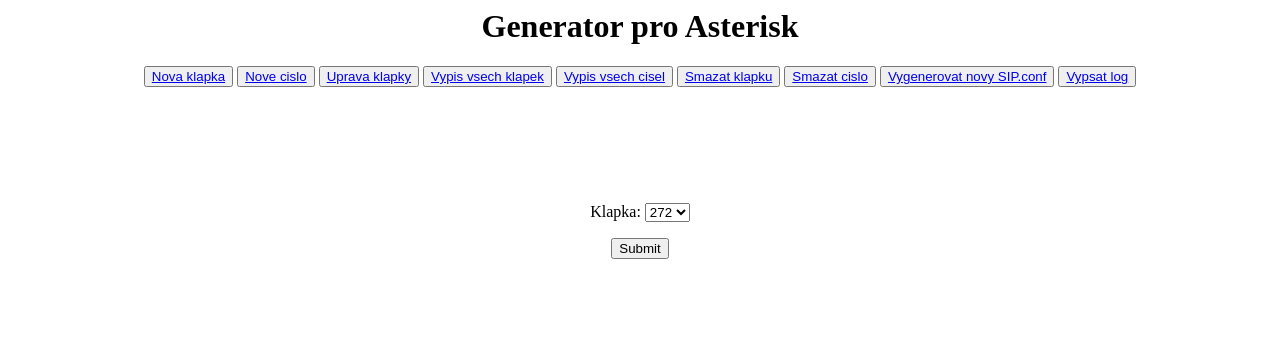
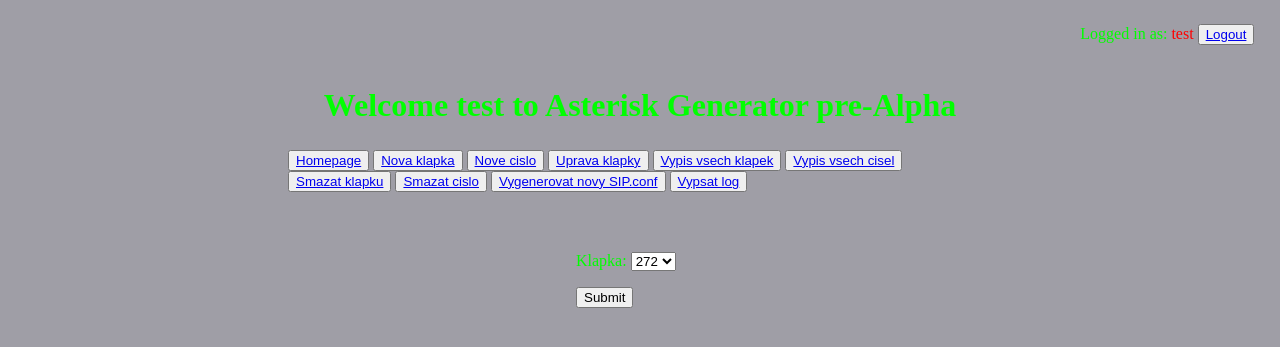
Before and after one commit to salwy/Asterisk_Generator, a PHP site: page /ext_update.php in a window 1280 px wide. Shown: the top 347 px of the page. Run offline with PHP 8.4, Linux system fonts and the light colour scheme; a user stored in the database is signed in; data comes from the database, SQL or seed files in the repository.

Commit message:
Git ignore, some fixes

```diff
--- a/Configs/config.ini
+++ b/Configs/config.ini
@@ -1,5 +1,5 @@
 [database]
-server = localhost:8889
+server = localhost:3306
 username = root
-password = root
+password =
 database = asterisk
--- a/Configs/login_script.php
+++ b/Configs/login_script.php
@@ -19,7 +19,7 @@
 
         $query = db_query("select * from users where secret='$password' AND user='$username'");
         $rows = mysqli_num_rows($query);
-        if ($rows == 1) {
+        if ($rows == 0) {
             $_SESSION['login_user']=$username;
             header("location: /www/Asterisk_Generator/index.php");
         } else {
--- a/ext_update.php
+++ b/ext_update.php
@@ -16,11 +16,15 @@
 ?>
 <html>
 <title>Asterisk Generator</title>
-
+<link rel="stylesheet"
+      href="Configs/style.css">
 <body>
-<h1 align="center">Generator pro Asterisk</h1>
-
-<div align="center">
+<div id="logged">Logged in as:<span> <?php echo $_SESSION['login_user'] ?> </span>
+    <button name="logout"><a href="Configs/logout.php">Logout</a></button>
+</div>
+<div id="h1"><h1>Welcome <?php echo $_SESSION['login_user'] ?> to Asterisk Generator pre-Alpha</h1></div>
+<div id="menu">
+    <button name="homapage"><a href="index.php">Homepage</a></button>
     <button name="new_extension"><a href="ext_new.php">Nova klapka</a></button>
     <button name="new_number"><a href="number_new.php">Nove cislo</a></button>
     <button name="update_extension"><a href="ext_update.php">Uprava klapky</a></button>
@@ -32,8 +36,7 @@
     <button name="log_lookup"><a href="log_lookup.php">Vypsat log</a></button>
 </div>
 
-<div align="center"
-     style="top: 100px; position: relative;">
+<div id="select_box">
     <form action="ext_update_edit.php"
           method="post">
         <p><label for="ext">Klapka: </label>
```
Also changed, not shown: number_delete.php (+10 -6 lines), 2 other files.
